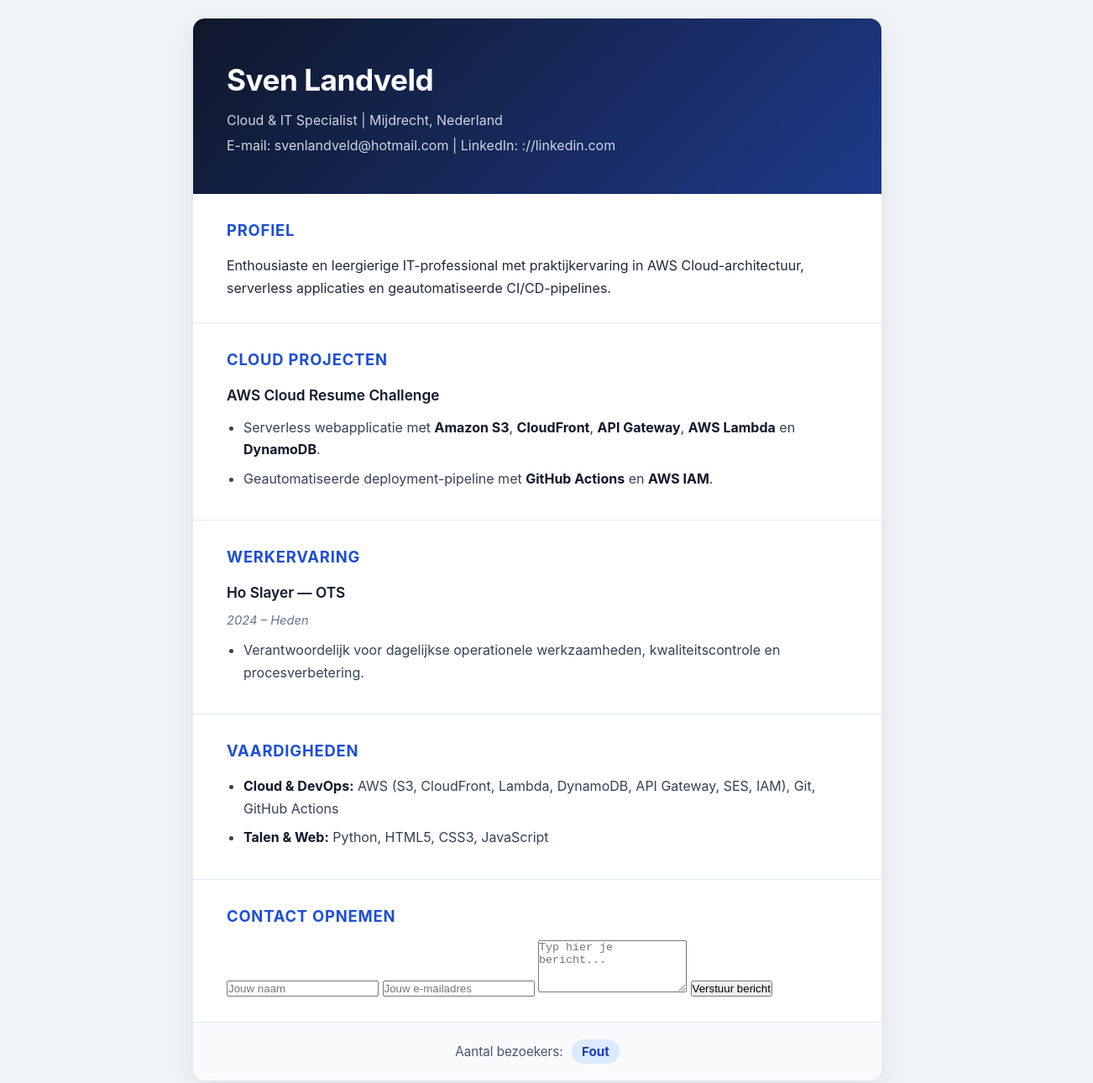
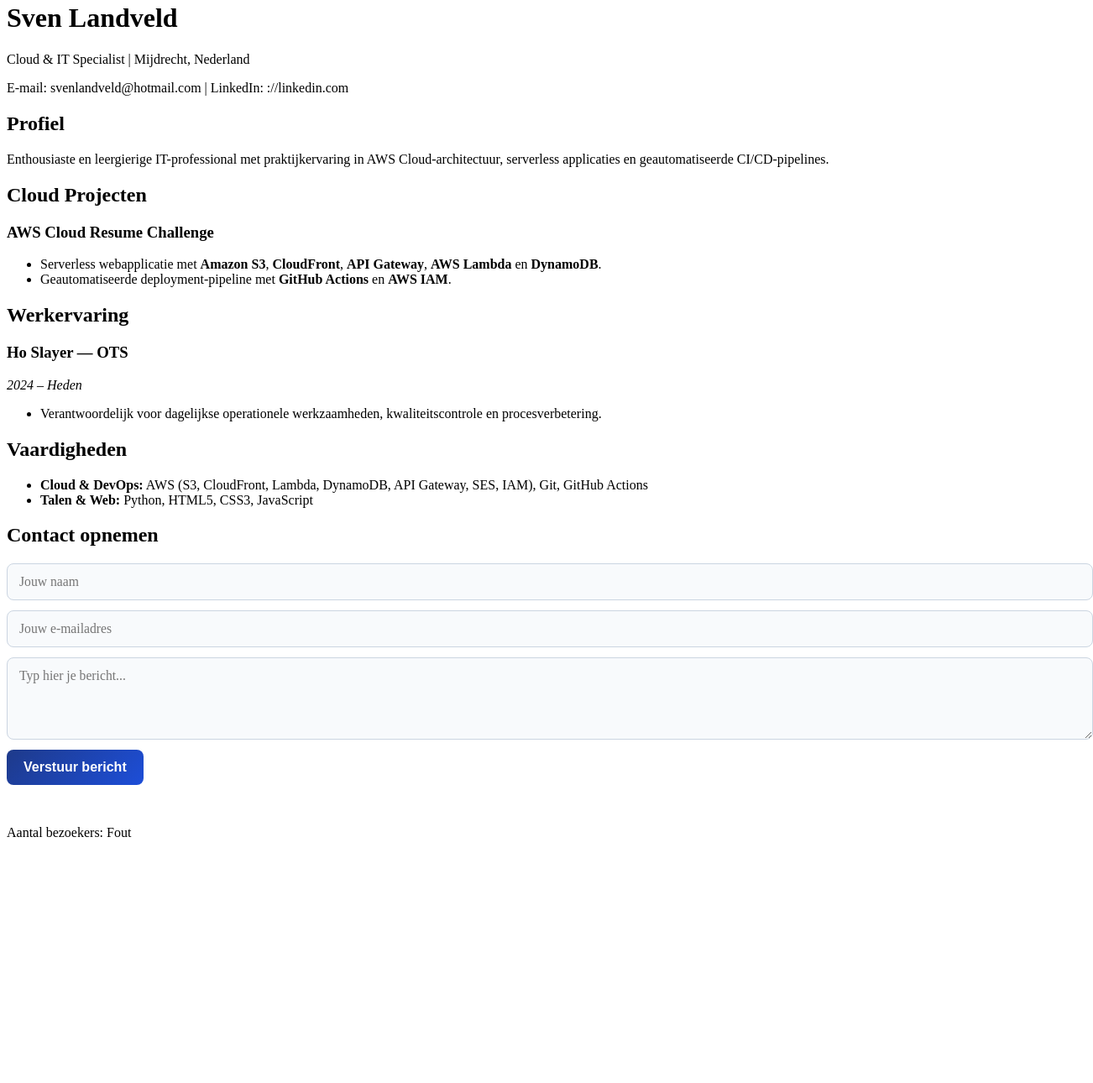
Before and after one commit to svirgill/mijn-cloud-cv, a plain HTML site: page index.html in a window 1280 px wide. Shown: the part 18-1308 px from the top of the page at 84% size, 1302 px wide, since content can reach past the window. After the commit the page ends 1035 px from the top, so only its background shows below. Drawn offline with Linux system fonts and the light colour scheme; no server answers.

Commit message:
Update style.css

```diff
--- a/style.css
+++ b/style.css
@@ -1,115 +1,52 @@
-* {
-    box-sizing: border-box;
-    margin: 0;
-    padding: 0;
+#contact-form {
+    display: flex;
+    flex-direction: column;
+    gap: 12px;
+    margin-top: 8px;
 }
 
-body {
-    font-family: -apple-system, BlinkMacSystemFont, "Segoe UI", Roboto, Helvetica, Arial, sans-serif;
-    background-color: #f0f4f8;
+#contact-form input,
+#contact-form textarea {
+    width: 100%;
+    padding: 12px 14px;
+    border: 1px solid #cbd5e1;
+    border-radius: 8px;
+    font-family: inherit;
+    font-size: 0.98rem;
     color: #1e293b;
-    line-height: 1.65;
-    padding: 40px 20px;
+    background-color: #f8fafc;
 }
 
-.container {
-    max-width: 820px;
-    margin: 0 auto;
-    background: #ffffff;
-    border-radius: 14px;
-    box-shadow: 0 10px 30px rgba(15, 23, 42, 0.08);
-    overflow: hidden;
+#contact-form input:focus,
+#contact-form textarea:focus {
+    outline: none;
+    border-color: #1d4ed8;
+    background-color: #ffffff;
 }
 
-header {
-    background: linear-gradient(135deg, #0f172a 0%, #1e3a8a 100%);
+#verzend-knop {
+    background: linear-gradient(135deg, #1e3a8a 0%, #1d4ed8 100%);
     color: #ffffff;
-    padding: 44px 40px;
+    font-weight: 600;
+    font-size: 1rem;
+    padding: 12px 20px;
+    border: none;
+    border-radius: 8px;
+    cursor: pointer;
+    align-self: flex-start;
 }
 
-header h1 {
-    font-size: 2.2rem;
-    font-weight: 700;
-    letter-spacing: -0.5px;
-    margin-bottom: 6px;
+#verzend-knop:hover {
+    opacity: 0.92;
 }
 
-header p {
-    color: #cbd5e1;
-    font-size: 1rem;
+#verzend-knop:disabled {
+    opacity: 0.6;
+    cursor: not-allowed;
+}
+
+#form-status {
+    font-weight: 600;
+    font-size: 0.95rem;
     margin-top: 4px;
 }
-
-section {
-    padding: 28px 40px;
-    border-bottom: 1px solid #e2e8f0;
-}
-
-section:last-of-type {
-    border-bottom: none;
-}
-
-h2 {
-    font-size: 1.15rem;
-    text-transform: uppercase;
-    letter-spacing: 0.8px;
-    color: #1d4ed8;
-    margin-bottom: 14px;
-}
-
-h3 {
-    font-size: 1.08rem;
-    font-weight: 600;
-    color: #0f172a;
-    margin-bottom: 4px;
-}
-
-p em {
-    color: #64748b;
-    font-size: 0.92rem;
-}
-
-ul {
-    margin-top: 10px;
-    padding-left: 20px;
-}
-
-li {
-    margin-bottom: 8px;
-    color: #334155;
-}
-
-li strong {
-    color: #0f172a;
-}
-
-footer {
-    background-color: #f8fafc;
-    padding: 20px 40px;
-    text-align: center;
-    border-top: 1px solid #e2e8f0;
-    font-size: 0.95rem;
-    color: #475569;
-}
-
-#counter {
-    display: inline-block;
-    background-color: #dbeafe;
-    color: #1e40af;
-    font-weight: 700;
-    padding: 2px 12px;
-    border-radius: 999px;
-    margin-left: 6px;
-}
-
-@media (max-width: 600px) {
-    body {
-        padding: 16px 10px;
-    }
-    header, section, footer {
-        padding: 24px 20px;
-    }
-    header h1 {
-        font-size: 1.75rem;
-    }
-}
```
